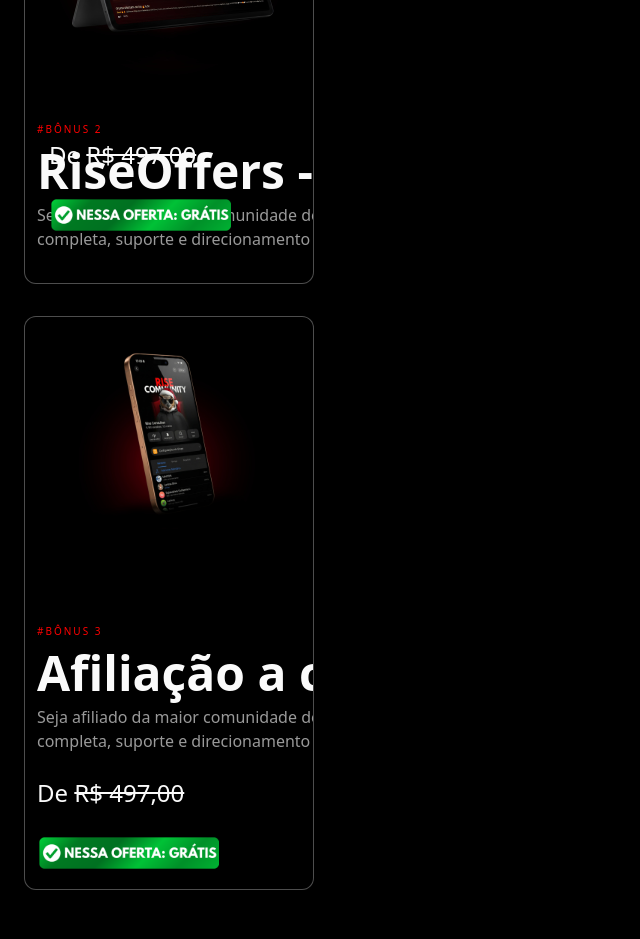
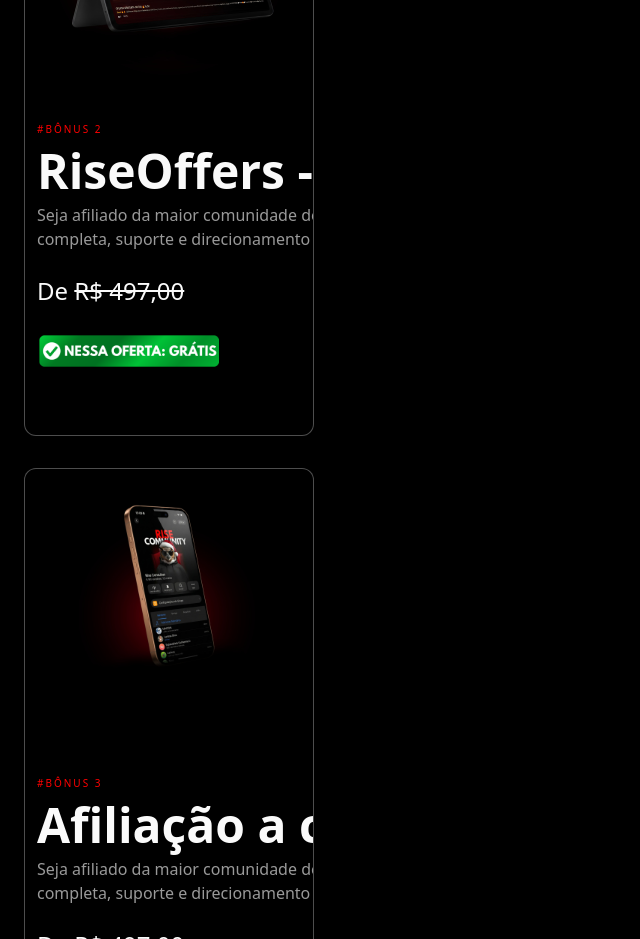
Before and after one commit to alessanderlaem-lang/course-drag-finder, a React (Vite) app: page / in a window 1280 px wide. Shown: the part 1920-2859 px from the top of the page, without its empty margins (0-640 px from the left). Built offline with nearby package versions, Linux system fonts and the light colour scheme; the HTML template or start-up script is replaced by a standard one.

Commit message:
Reverted to commit 2e4961d05ce02a416bfd5cf898d723b423afbb45

```diff
--- a/src/components/BonusSection.tsx
+++ b/src/components/BonusSection.tsx
@@ -84,9 +84,7 @@ const BonusSection = () => {
                 <p className="text-foreground font-bold text-4xl md:text-5xl mt-2 whitespace-nowrap">RiseOffers - Ofertas</p>
                 <p className="text-muted-foreground font-light text-[16px] mt-2 whitespace-nowrap">Seja afiliado da maior comunidade de todas, com uma estrutura</p>
                 <p className="text-muted-foreground font-light text-[16px] whitespace-nowrap">completa, suporte e direcionamento para começar do jeito certo.</p>
-              </div>
-              <div className="absolute bottom-4 left-6 w-full">
-                <p className="text-foreground font-light text-2xl">De <span className="line-through">R$ 497,00</span></p>
+                <p className="text-foreground font-light text-2xl mt-6">De <span className="line-through">R$ 497,00</span></p>
                 <img src={nessaOfertaGratis} alt="Nessa oferta: Grátis" className="h-[6.5rem] -mt-2" />
               </div>
             </div>
```
